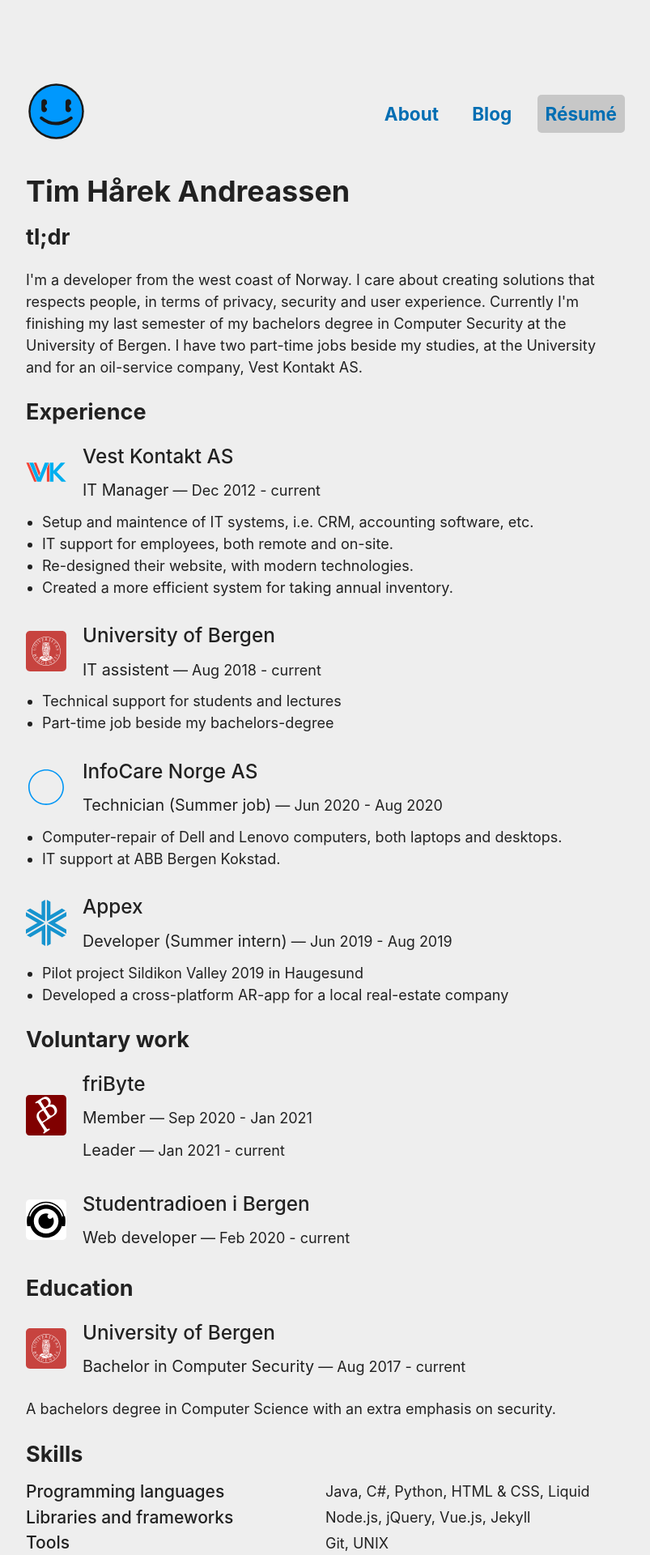
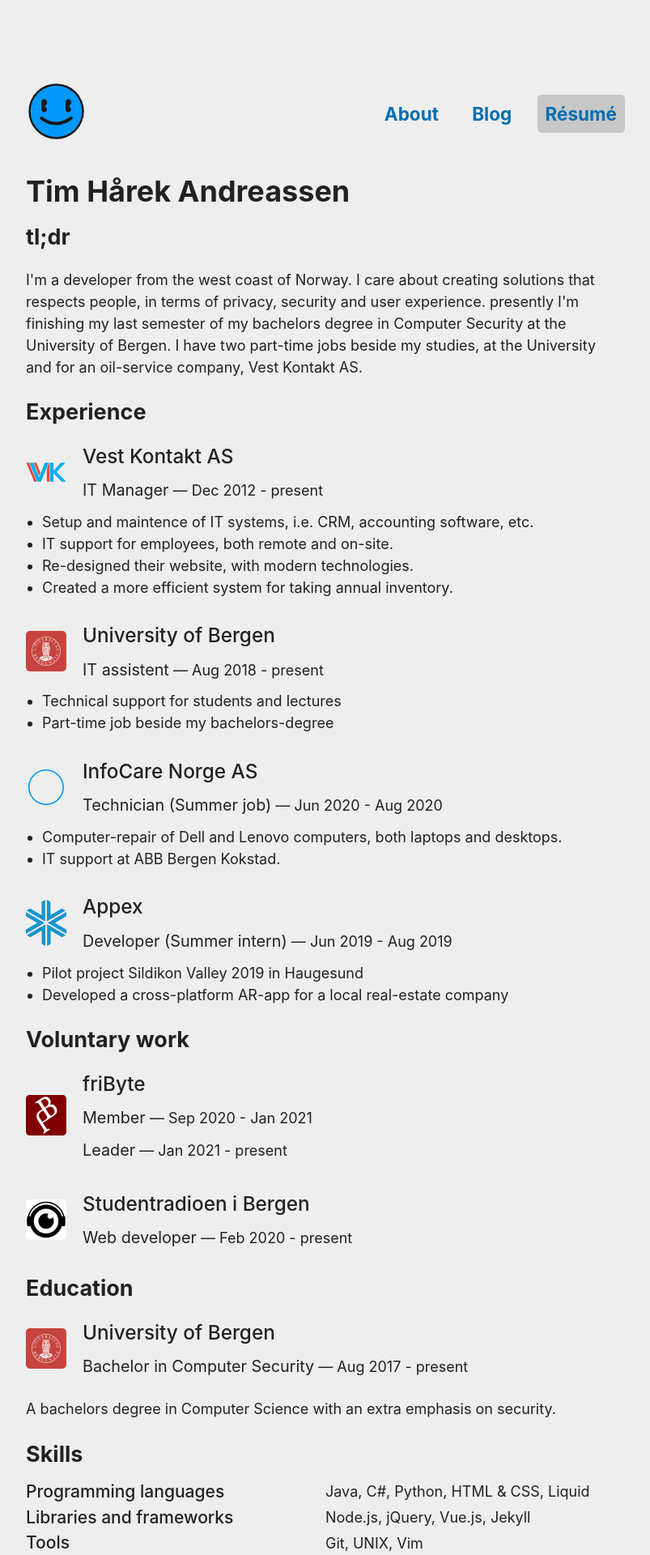
Before and after one commit to timharek/timharek.no, a Jekyll site: the page built from pages/resume.html, in a window 1280 px wide. Shown: the top 1920 px of the page at 81% size, without its empty margins (238-1041 px from the left). Built offline with Jekyll 4.4.1, drawn with Linux system fonts in a browser that asks for light colours; some of the changed text lies outside the part shown.

Commit message:
chore: Added vim to my tools - Changed from current to present, as that is more appropriate

```diff
--- a/_layouts/page.html
+++ b/_layouts/page.html
@@ -4,7 +4,7 @@ layout: default
 
 <article class="post">
     <div class="post-content">
-        <h1 class="post-title">{{ page.title | escape }}</h1>
+        <h1 class="post-title">{{ page.title_alt | default: page.title }}</h1>
 
         {{ content }}
     </div>
--- a/pages/resume.html
+++ b/pages/resume.html
@@ -22,8 +22,8 @@ redirect_from:
         <h2>Experience</h2>
         <!-- prettier-ignore -->
         {% assign sorted_exp = resume.experience | sort: 'end' %}
-        {% assign current_exp = sorted_exp | where: 'current', 'true' %}
-        {% assign prev_exp = sorted_exp | where: 'current', 'false' %}
+        {% assign current_exp = sorted_exp | where: 'present', 'true' %}
+        {% assign prev_exp = sorted_exp | where: 'present', 'false' %}
         {% for exp in current_exp %}
         <div class="work current">
             <div class="title">
@@ -31,7 +31,7 @@ redirect_from:
                 <div class="meta">
                     <h3>{{ exp.name }}</h3>
                     <h4>{{ exp.role }}</h4>
-                    <span class="duration"> — {{ exp.start | date: "%b %Y" }} - {{ exp.end | default: "current" | date: "%b %Y"}} </span>
+                    <span class="duration"> — {{ exp.start | date: "%b %Y" }} - {{ exp.end | default: "present" | date: "%b %Y"}} </span>
                 </div>
             </div>
 
@@ -57,7 +57,7 @@ redirect_from:
                 <div class="meta">
                     <h3>{{ exp.name }}</h3>
                     <h4>{{ exp.role }}</h4>
-                    <span class="duration"> — {{ exp.start | date: "%b %Y" }} - {{ exp.end | default: "current" | date: "%b %Y"}} </span>
+                    <span class="duration"> — {{ exp.start | date: "%b %Y" }} - {{ exp.end | default: "present" | date: "%b %Y"}} </span>
                 </div>
             </div>
 
@@ -87,11 +87,11 @@ redirect_from:
                     {% for role in vol.role %}
                         {% if vol.role.size > 1 %}
                             <h4>{{ role.name }}</h4>
-                            <span class="duration">— {{ role.start | date: "%b %Y" }} - {{ role.end | date: "%b %Y" | default: 'current'}}</span>
+                            <span class="duration">— {{ role.start | date: "%b %Y" }} - {{ role.end | date: "%b %Y" | default: 'present'}}</span>
                             <br>
                         {% else %}
                             <h4>{{ role.name }}</h4>
-                            <span class="duration">— {{ role.start | date: "%b %Y" }} - {{ role.end | date: "%b %Y" | default: 'current'}}</span>
+                            <span class="duration">— {{ role.start | date: "%b %Y" }} - {{ role.end | date: "%b %Y" | default: 'present'}}</span>
                         {% endif %}
                     {% endfor %}
                 </div>
@@ -120,7 +120,7 @@ redirect_from:
                 <div class="meta">
                     <h3>{{ edu.name }}</h3>
                     <h4>{{ edu.degree }}</h4>
-                    <span class="duration">— {{ edu.start | date: "%b %Y" }} - {{ edu.end | default: 'current'}}</span>
+                    <span class="duration">— {{ edu.start | date: "%b %Y" }} - {{ edu.end | default: 'present'}}</span>
                 </div>
             </div>
 
```
Also changed, not shown: _data/resume.yml (+7 -6 lines), pages/about.md (+1 -0 lines).
